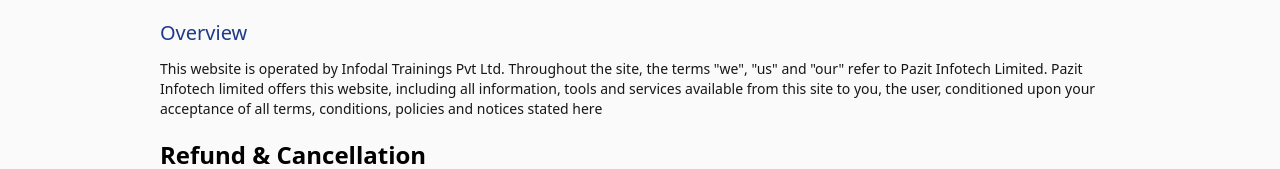
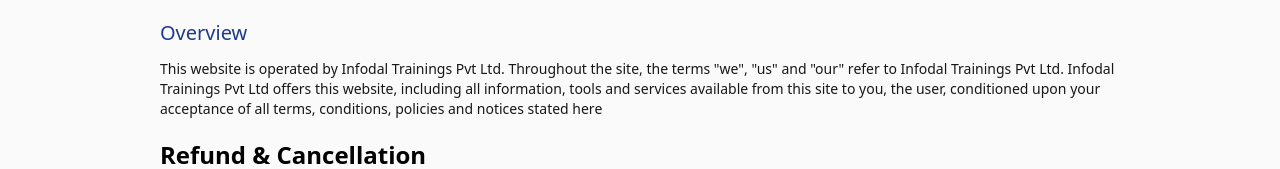
Before and after one commit to Gaurav-2k1/test, a Next.js app: page /refund-and-cancellation in a window 1280 px wide. Shown: the part 193-362 px from the top of the page. Built offline with nearby package versions, Linux system fonts and the light colour scheme.

Commit message:
name change

```diff
--- a/pages/refund-and-cancellation.js
+++ b/pages/refund-and-cancellation.js
@@ -26,7 +26,7 @@ export default function RefundAndCancellation() {
         <h2 className={classes.subheading}>Overview</h2>
         <p className={classes.paragraph}>
           {
-            'This website is operated by Infodal Trainings Pvt Ltd. Throughout the site, the terms "we", "us" and "our" refer to Pazit Infotech Limited. Pazit Infotech limited offers this website, including all information, tools and services available from this site to you, the user, conditioned upon your acceptance of all terms, conditions, policies and notices stated here'
+            'This website is operated by Infodal Trainings Pvt Ltd. Throughout the site, the terms "we", "us" and "our" refer to Infodal Trainings Pvt Ltd. Infodal Trainings Pvt Ltd offers this website, including all information, tools and services available from this site to you, the user, conditioned upon your acceptance of all terms, conditions, policies and notices stated here'
           }
         </p>
         <h2 className="text-black text-2xl mt-5 font-semibold">
```
